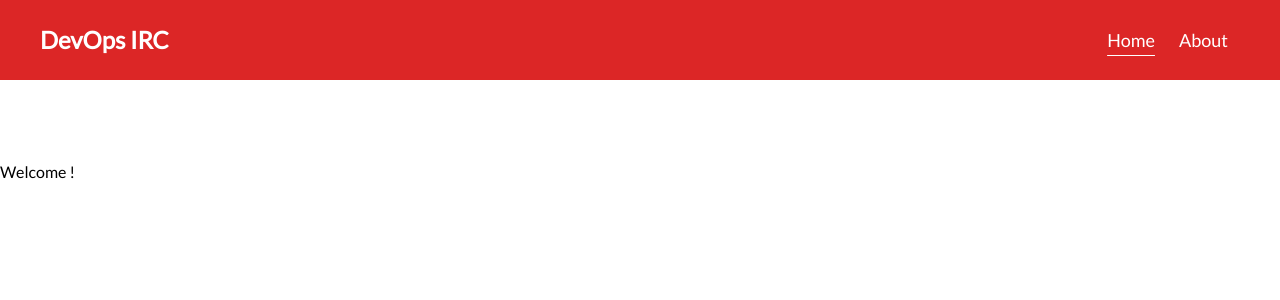
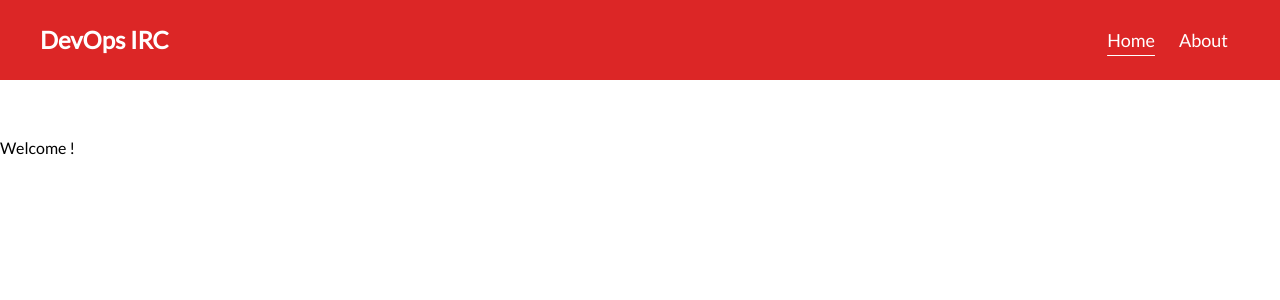
Before and after one commit to devopsirc/devopsirc.github.io, a Vue app: page / in a window 1280 px wide. Shown: the top 300 px of the page. Built offline with nearby package versions, Linux system fonts and the light colour scheme; what tw-elements would draw is missing.

Commit message:
main padding top reduced

```diff
--- a/src/App.vue
+++ b/src/App.vue
@@ -6,7 +6,7 @@ import TheNavBar from "@/components/navbar/TheNavBar.vue";
 <template>
   <div class="bg-white md:mx-48 xl:mx-auto max-w-7xl">
     <TheNavBar />
-    <div class="pt-14 md:pt-20">
+    <div class="pt-14 md:pt-14">
       <RouterView />
     </div>
   </div>
```
